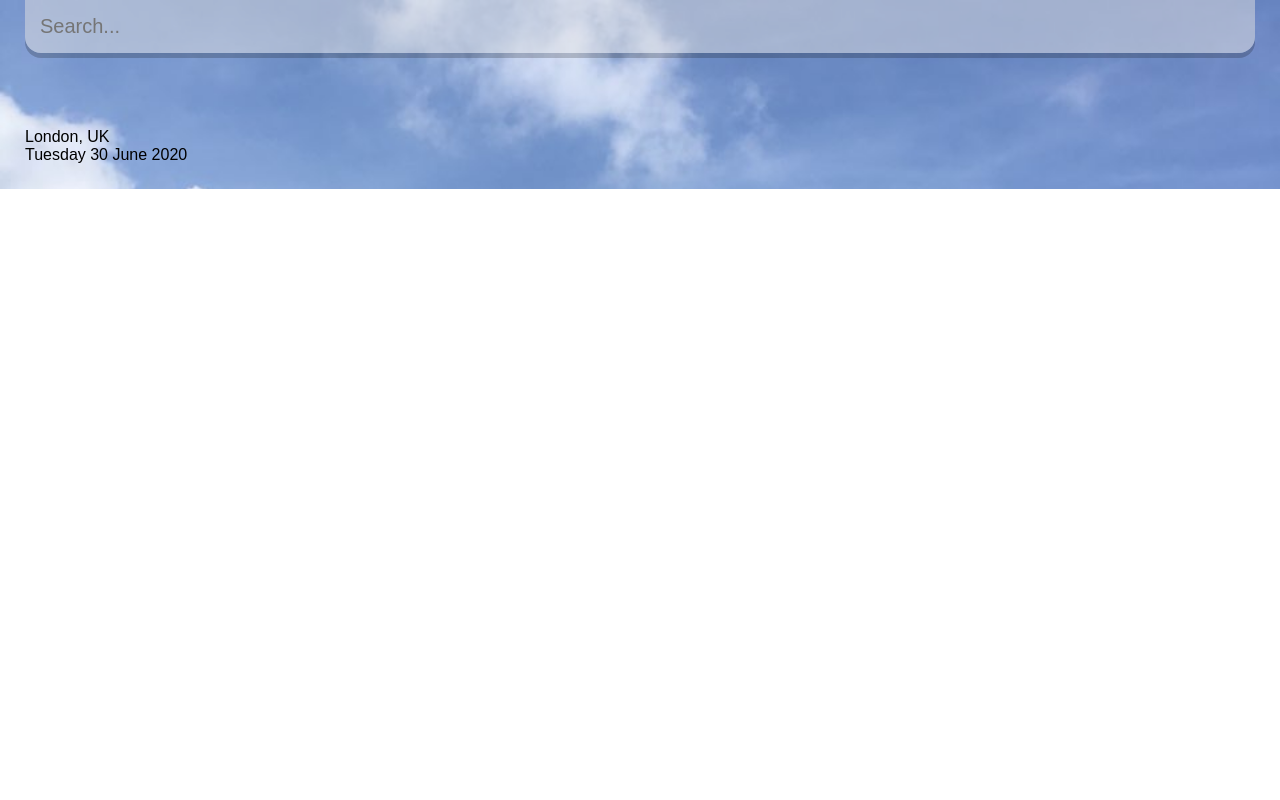
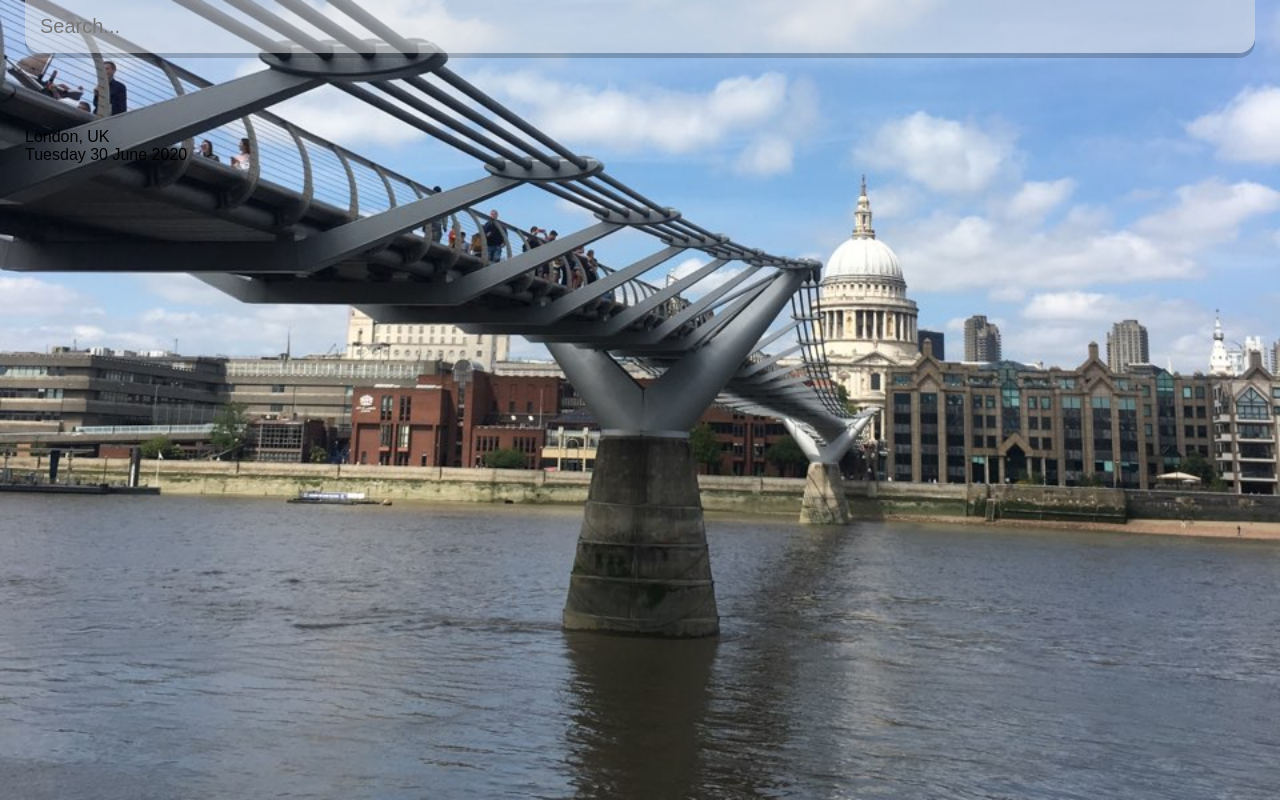
Before and after one commit to samComeIt/react_weather, a React (Create React App) app in the folder practical-react/: page / in a window 1280 px wide. Built offline with nearby package versions, Linux system fonts and the light colour scheme.

Commit message:
Fixed the img background
typo error: 100 to 100vh

```diff
--- a/practical-react/src/index.css
+++ b/practical-react/src/index.css
@@ -11,6 +11,8 @@ body {
 .app {
   background-image: url('./assets/summy-uk.jpg');
   background-size: cover;
+  background-position: bottom;
+  transition: 0.4 ease;
 
 }
 
@@ -19,7 +21,7 @@ body {
 }
 
 main {
-  min-height: 100;
+  min-height: 100vh;
   background-image: linear-gradient(to botoom, rgba(0,0,0,0.2), rgba(0,0,0,0.75));
   padding:25px;
 }
```
Also changed, not shown: practical-react/src/assets/cold-bg.jpg (added), practical-react/src/assets/warm-bg.jpg (added).
